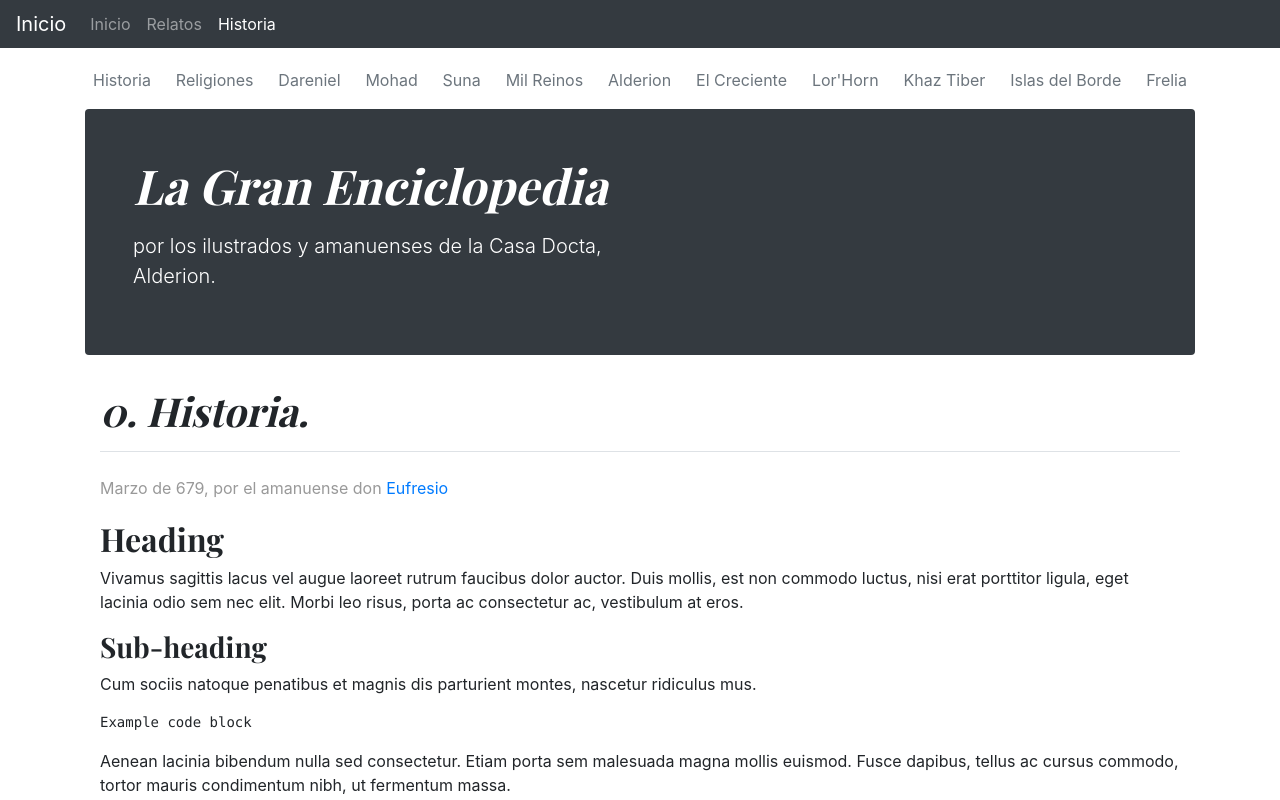
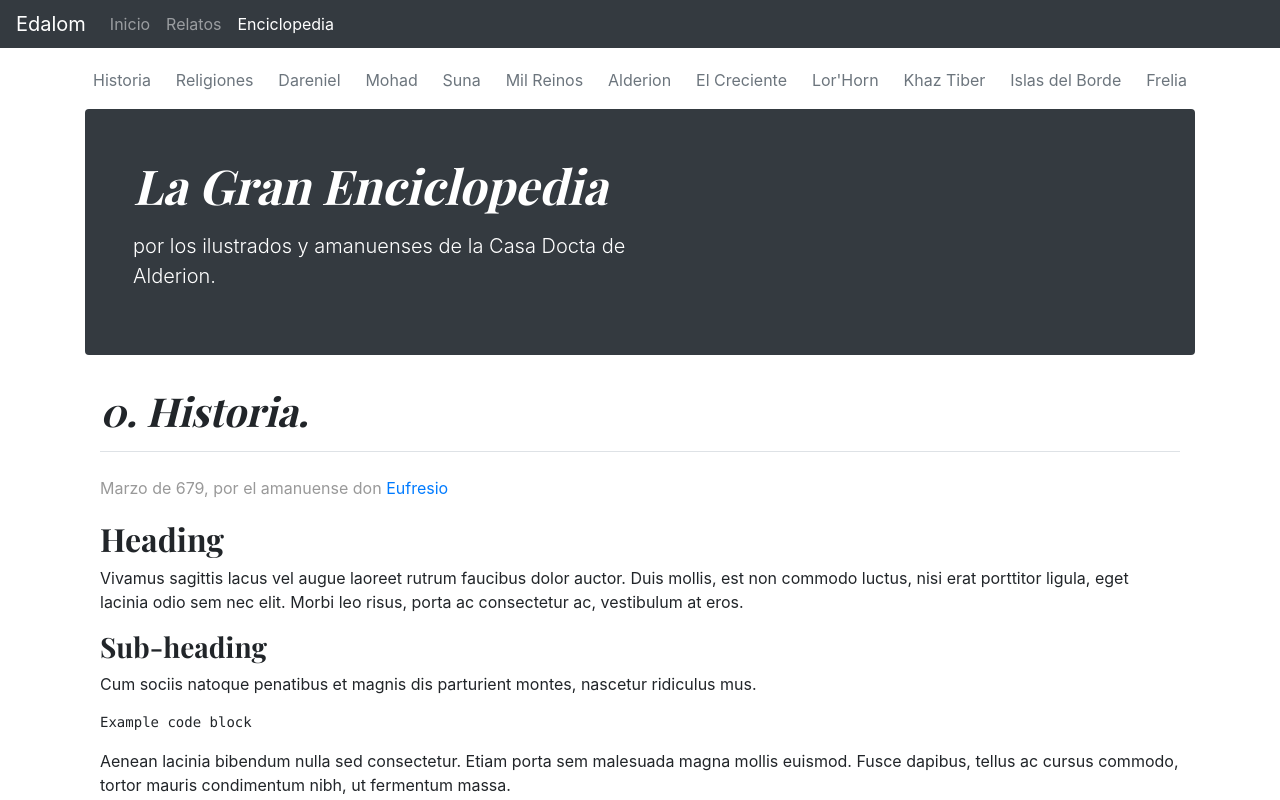
Before and after one commit to diexel64/writersite, a plain HTML site: page historia.html in a window 1280 px wide. Shown: the top 800 px of the page. Drawn offline with nearby package versions, Linux system fonts and the light colour scheme; files whose address does not match are found by name.

Commit message:
Update historia.html

```diff
--- a/historia.html
+++ b/historia.html
@@ -7,7 +7,7 @@
     <meta name="author" content="">
     <link rel="icon" href="assets/favicon.ico">
 
-    <title>Blog Template for Bootstrap</title>
+    <title>Enciclopedia de Edalom</title>
 
     <!-- Bootstrap core CSS -->
     <link href="css/bootstrap.min.css" rel="stylesheet">
@@ -22,20 +22,20 @@
     <div class="container">
       <header class="blog-header py-3">
         <nav class="navbar navbar-expand-md navbar-dark fixed-top bg-dark">
-          <a class="navbar-brand" href="#">Inicio</a>
+          <a class="navbar-brand" href="#">Edalom</a>
           <button class="navbar-toggler" type="button" data-toggle="collapse" data-target="#navbarCollapse" aria-controls="navbarCollapse" aria-expanded="false" aria-label="Toggle navigation">
             <span class="navbar-toggler-icon"></span>
           </button>
           <div class="collapse navbar-collapse" id="navbarCollapse">
             <ul class="navbar-nav mr-auto">
               <li class="nav-item">
-                <a class="nav-link" href="#">Inicio</a>
+                <a class="nav-link" href="index.html">Inicio</a>
               </li>
               <li class="nav-item">
                 <a class="nav-link" href="#">Relatos</a>
               </li>
               <li class="nav-item active">
-                <a class="nav-link" href="#">Historia <span class="sr-only">(current)</span></a>
+                <a class="nav-link" href="historia.html">Enciclopedia <span class="sr-only">(current)</span></a>
               </li>
             </ul>
           </div>
@@ -63,7 +63,7 @@
       <div class="jumbotron p-3 p-md-5 text-white rounded bg-dark">
         <div class="col-md-6 px-0">
           <h1 class="display-4 font-italic">La Gran Enciclopedia</h1>
-          <p class="lead my-3">por los ilustrados y amanuenses de la Casa Docta, Alderion.</p>
+          <p class="lead my-3">por los ilustrados y amanuenses de la Casa Docta de Alderion.</p>
         </div>
       </div>
 
```
